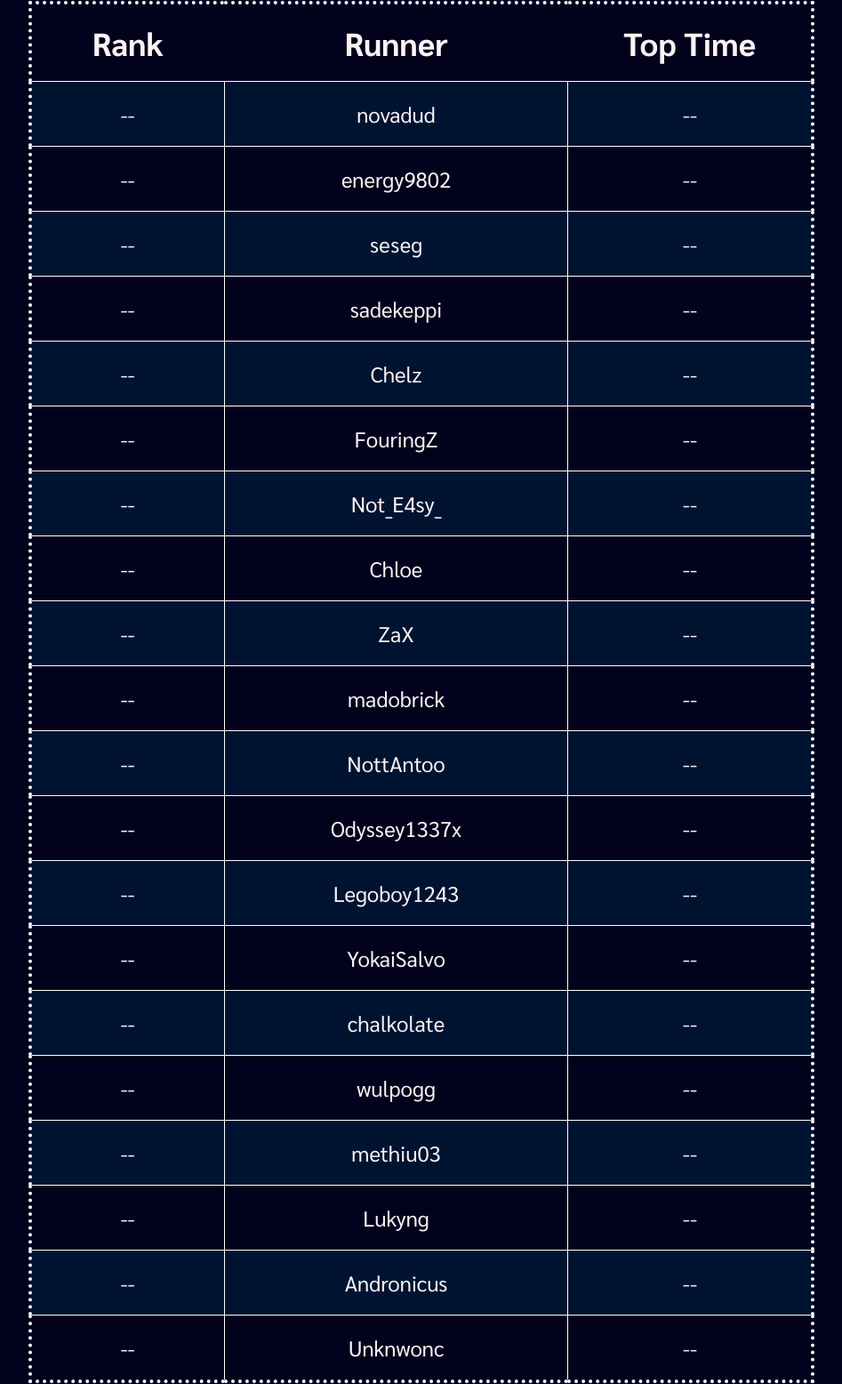
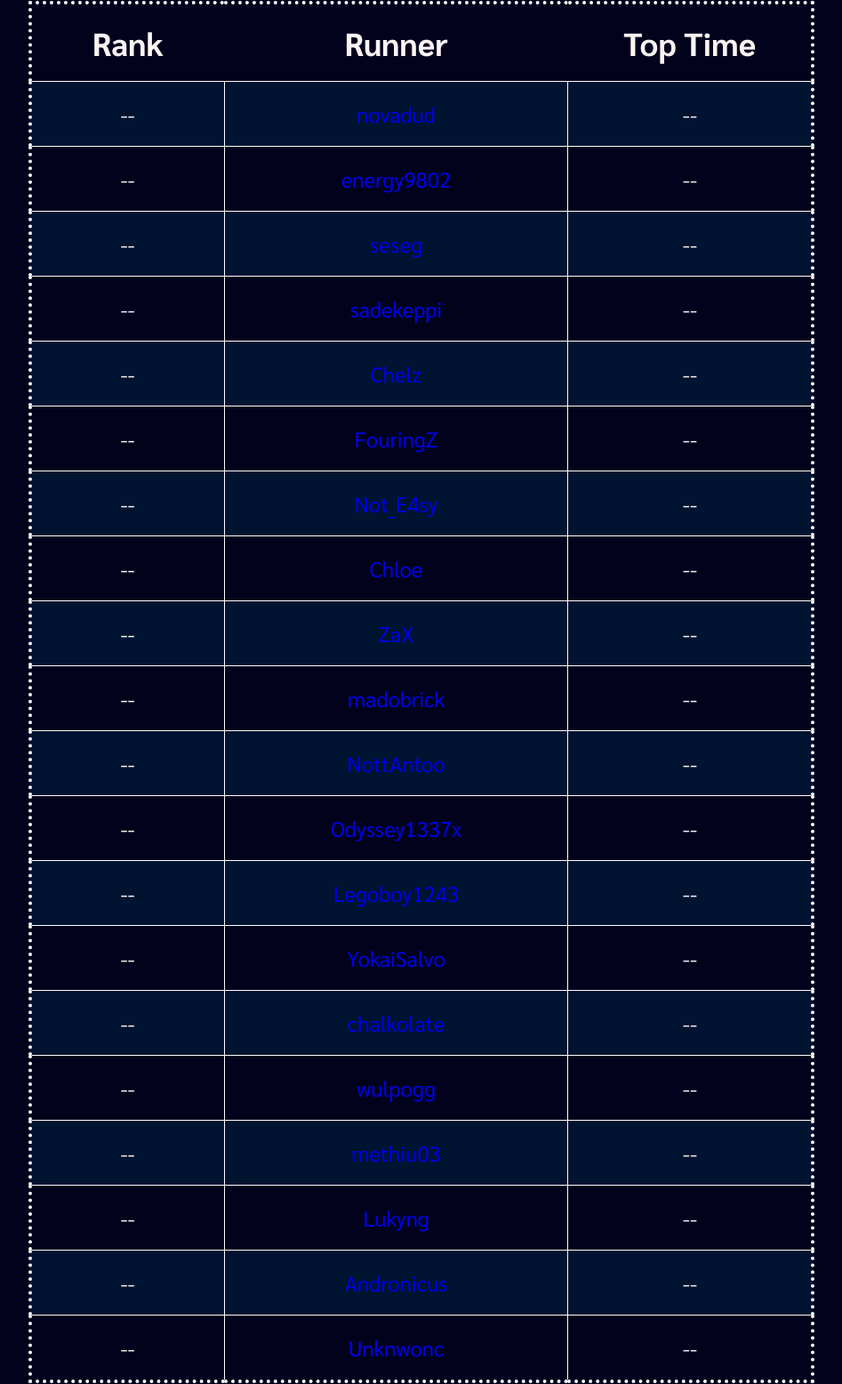
Before and after one commit to classicruns/classicruns.github.io, a plain HTML site: page classicxpacemanevent.html in a window 1280 px wide. Shown: the part 538-2094 px from the top of the page at 89% size, without its empty margins (166-1113 px from the left). Drawn offline with Linux system fonts and the light colour scheme.

Commit message:
Add files via upload

```diff
--- a/classicxpacemanevent.html
+++ b/classicxpacemanevent.html
@@ -19,102 +19,102 @@
   	</tr>
 	<tr>
     		<td text-align: center>--</td>
-    		<td>novadud</td>
+    		<td><a href="https://twitch.tv/novadud0" style="text-decoration:none" target="_blank">novadud</a></td>
     		<td>--</td>
   	</tr>
   	<tr>
     		<td>--</td>
-    		<td>energy9802</td>
+    		<td><a href="https://twitch.tv/energy9802" style="text-decoration:none" target="_blank">energy9802</a></td>
     		<td>--</td>
   	</tr>
   	<tr>
     		<td>--</td>
-    		<td>seseg</td>
+    		<td><a href="https://twitch.tv/seseg_" style="text-decoration:none" target="_blank">seseg</a></td>
     		<td>--</td>
   	</tr>
 		<tr>
     		<td>--</td>
-    		<td>sadekeppi</td>
+    		<td><a href="https://twitch.tv/sadekeppi" style="text-decoration:none" target="_blank">sadekeppi</a></td>
     		<td>--</td>
   	</tr>
 	<tr>
 		<td>--</td>
-		<td>Chelz</td>
+		<td><a href="https://twitch.tv/chelseafcfan25" style="text-decoration:none" target="_blank">Chelz</a></td>
 		<td>--</td>
 	</tr>
 	<tr>
     		<td>--</td>
-    		<td>FouringZ</td>
+    		<td><a href="https://twitch.tv/fouringz" style="text-decoration:none" target="_blank">FouringZ</a></td>
     		<td>--</td>
   	</tr>
 	<tr>
     		<td>--</td>
-    		<td>Not_E4sy_</td>
+    		<td><a href="https://twitch.tv/not_e4sy" style="text-decoration:none" target="_blank">Not_E4sy</a></td>
     		<td>--</td>
   	</tr>
 	<tr>
     		<td>--</td>
-    		<td>Chloe</td>
+    		<td><a href="https://twitch.tv/thechloe_" style="text-decoration:none" target="_blank">Chloe</a></td>
     		<td>--</td>
   	</tr>
 	<tr>
     		<td>--</td>
-    		<td>ZaX</td>
+    		<td><a href="https://twitch.tv/zax35" style="text-decoration:none" target="_blank">ZaX</a></td>
     		<td>--</td>
   	</tr>
 	<tr>
     		<td>--</td>
-    		<td>madobrick</td>
+    		<td><a href="https://twitch.tv/madobrick" style="text-decoration:none" target="_blank">madobrick</a></td>
     		<td>--</td>
   	</tr>
 	<tr>
     		<td>--</td>
-    		<td>NottAntoo</td>
+    		<td><a href="https://twitch.tv/nottantoo" style="text-decoration:none" target="_blank">NottAntoo</a></td>
     		<td>--</td>
   	</tr>
 	<tr>
     		<td>--</td>
-    		<td>Odyssey1337x</td>
+    		<td><a href="https://twitch.tv/odyssey1337x" style="text-decoration:none" target="_blank">Odyssey1337x</a></td>
     		<td>--</td>
   	</tr>
 	<tr>
 		<td>--</td>
-		<td>Legoboy1243</td>
+		<td><a href="https://twitch.tv/legoboy1243_" style="text-decoration:none" target="_blank">Legoboy1243</a></td>
 		<td>--</td>
 	</tr>
 	<tr>
 		<td>--</td>
-		<td>YokaiSalvo</td>
+		<td><a href="https://twitch.tv/yokaisalvo" style="text-decoration:none" target="_blank">YokaiSalvo</a></td>
 		<td>--</td>
 	</tr>
 	<tr>
 		<td>--</td>
-		<td>chalkolate</td>
+		<td><a href="https://twitch.tv/roguechalk1337" style="text-decoration:none" target="_blank">chalkolate</a></td>
 		<td>--</td>
 	</tr>
 	<tr>
 		<td>--</td>
-		<td>wulpogg</td>
+		<td><a href="https://twitch.tv/3bedaxe" style="text-decoration:none" target="_blank">wulpogg</a></td>
 		<td>--</td>
 	</tr>
 	<tr>
 		<td>--</td>
-		<td>methiu03</td>
+		<td><a href="https://twitch.tv/methiu03_" style="text-decoration:none" target="_blank">methiu03</a></td>
 		<td>--</td>
 	</tr>
 	<tr>
 		<td>--</td>
-		<td>Lukyng</td>
+		<td><a href="https://twitch.tv/xlukyng" style="text-decoration:none" target="_blank">Lukyng</a></td>
 		<td>--</td>
 	</tr>
 	<tr>
 		<td>--</td>
-		<td>Andronicus</td>
+		<td><a href="https://twitch.tv/andronicusaotc" style="text-decoration:none" target="_blank">Andronicus</a></td>
 		<td>--</td>
 	</tr>
 	<tr>
 		<td>--</td>
-		<td>Unknwonc</td>
+		<td><a href="https://twitch.tv/unknwoncccc" style="text-decoration:none" target="_blank">Unknwonc</a></td>
 		<td>--</td>
 	</tr>
 
```
